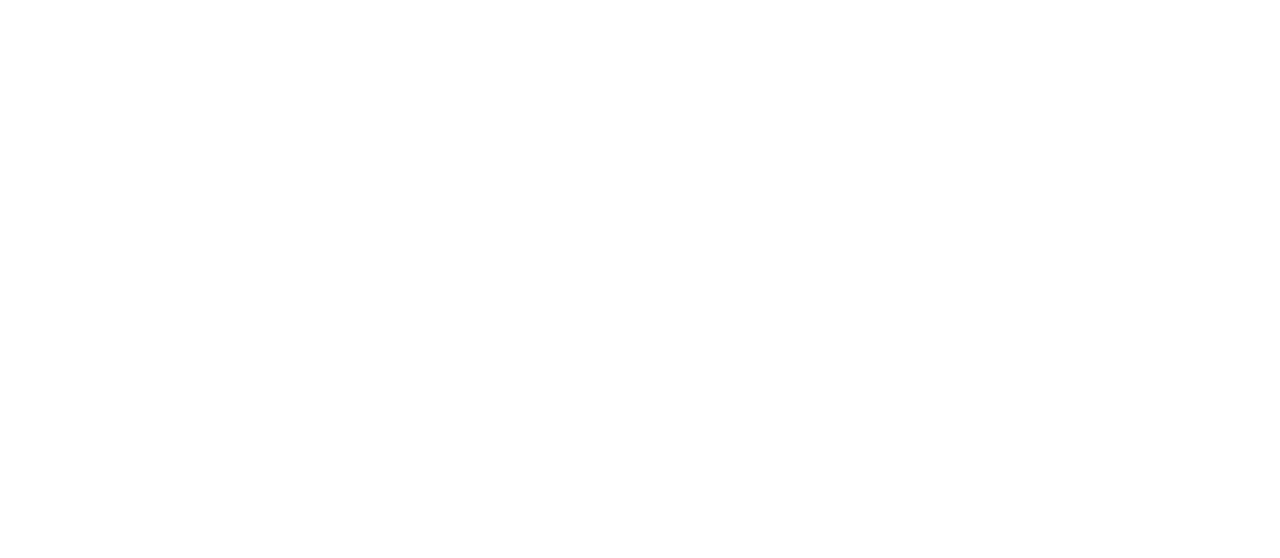
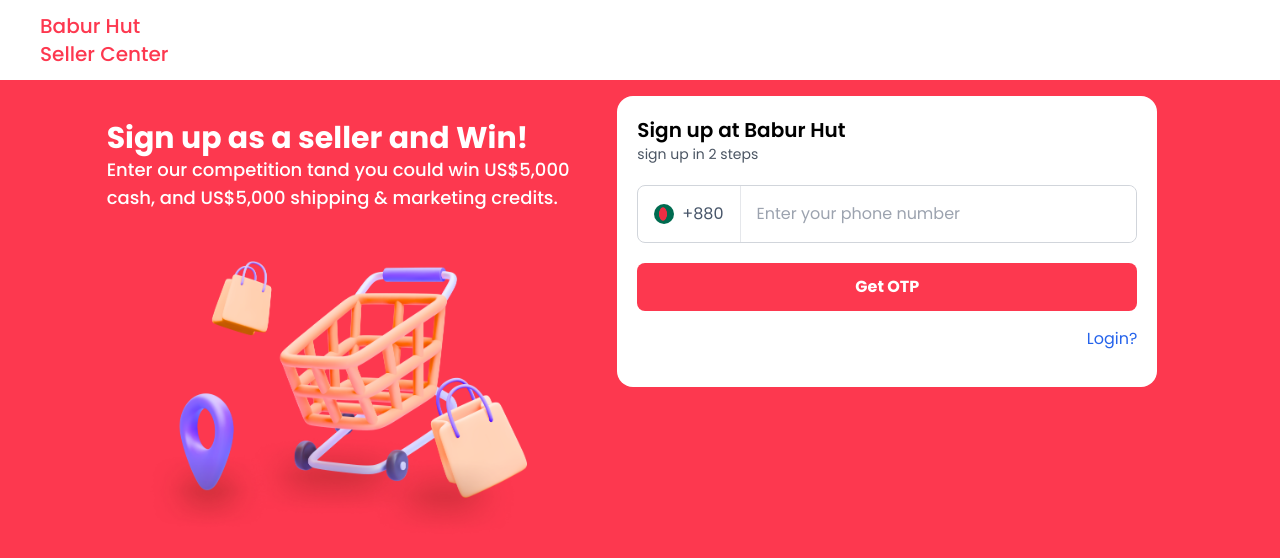
Before and after one commit to Mdabdullah3/Vendor_dashboard, a React (Create React App) app: page / in a window 1280 px wide. Before the commit this address had no page. Shown: the top 558 px of the page. Built offline with nearby package versions, Linux system fonts and the light colour scheme.

Commit message:
register page design

```diff
--- a/src/App.js
+++ b/src/App.js
@@ -2,10 +2,12 @@
 import { Route, Routes } from 'react-router-dom';
 import Admin from './layout/admin';
 import './App.css'
+import Register from './page/auth/Register';
 const App = () => {
   return (
     <div>
       <Routes>
+        <Route path="/" element={<Register />} />
         <Route path="admin/*" element={<Admin />} />
       </Routes>
     </div>
--- /dev/null
+++ b/src/layout/Navbar.jsx
@@ -0,0 +1,13 @@
+import React from "react";
+
+const Navbar = () => {
+  return (
+    <div className=" px-10 py-3">
+      <h1 className="text-xl font-[500] text-primary">
+        Babur Hut <br /> Seller Center
+      </h1>
+    </div>
+  );
+};
+
+export default Navbar;
--- /dev/null
+++ b/src/page/auth/Login.jsx
@@ -0,0 +1,11 @@
+import React from 'react';
+
+const Login = () => {
+    return (
+        <div>
+
+        </div>
+    );
+};
+
+export default Login;
--- /dev/null
+++ b/src/page/auth/Register.jsx
@@ -0,0 +1,50 @@
+import React from "react";
+import Navbar from "../../layout/Navbar";
+import shopImg from "../../assets/shop.avif";
+import flagBd from "../../assets/Flag-Bangladesh.webp";
+import PrimaryButton from "../../components/common/PrimaryButton";
+const Register = () => {
+  return (
+    <section>
+      <Navbar />
+      <div className="bg-primary text-white">
+        <div className="w-10/12 mx-auto h-screen">
+          <div className="flex justify-between items-start">
+            <div>
+              <h1 className="text-3xl font-bold pt-10">
+                Sign up as a seller and Win!
+              </h1>
+              <h2 className="text-lg font-medium">
+                Enter our competition tand you could win US$5,000 cash, and
+                US$5,000 shipping & marketing credits.
+              </h2>
+              <img src={shopImg} alt="" />
+            </div>
+            <div className="mt-4 mx-4 bg-white text-black p-5 rounded-2xl">
+              <h1 className="text-xl font-semibold">Sign up at Babur Hut</h1>
+              <p className="text-gray-600 text-[14px]">sign up in 2 steps</p>
+              <div class="flex my-5 max-w-full whitespace-nowrap bg-white rounded-lg border border-gray-300 border-solid leading-[150%] w-[500px] max-md:flex-wrap">
+                <div class="my-auto text-slate-600 border-r p-4 border-r-gray-200 flex items-center gap-2">
+                  <img
+                    src={flagBd}
+                    className="w-5 h-5 rounded-full"
+                    alt="flag Bd"
+                  />
+                  <h1>+880</h1>
+                </div>
+                <input
+                  placeholder="Enter your phone number"
+                  class="flex-1 justify-center p-4 text-gray-900 focus:outline-none bg-white border-none rounded-lg"
+                />
+              </div>
+              <PrimaryButton value={"Get OTP"} />
+              <p className="text-end py-4 text-blue-600">Login?</p>
+            </div>
+          </div>
+        </div>
+      </div>
+    </section>
+  );
+};
+
+export default Register;
```
Also changed, not shown: src/assets/Flag-Bangladesh.webp (added), src/assets/shop.avif (added).
